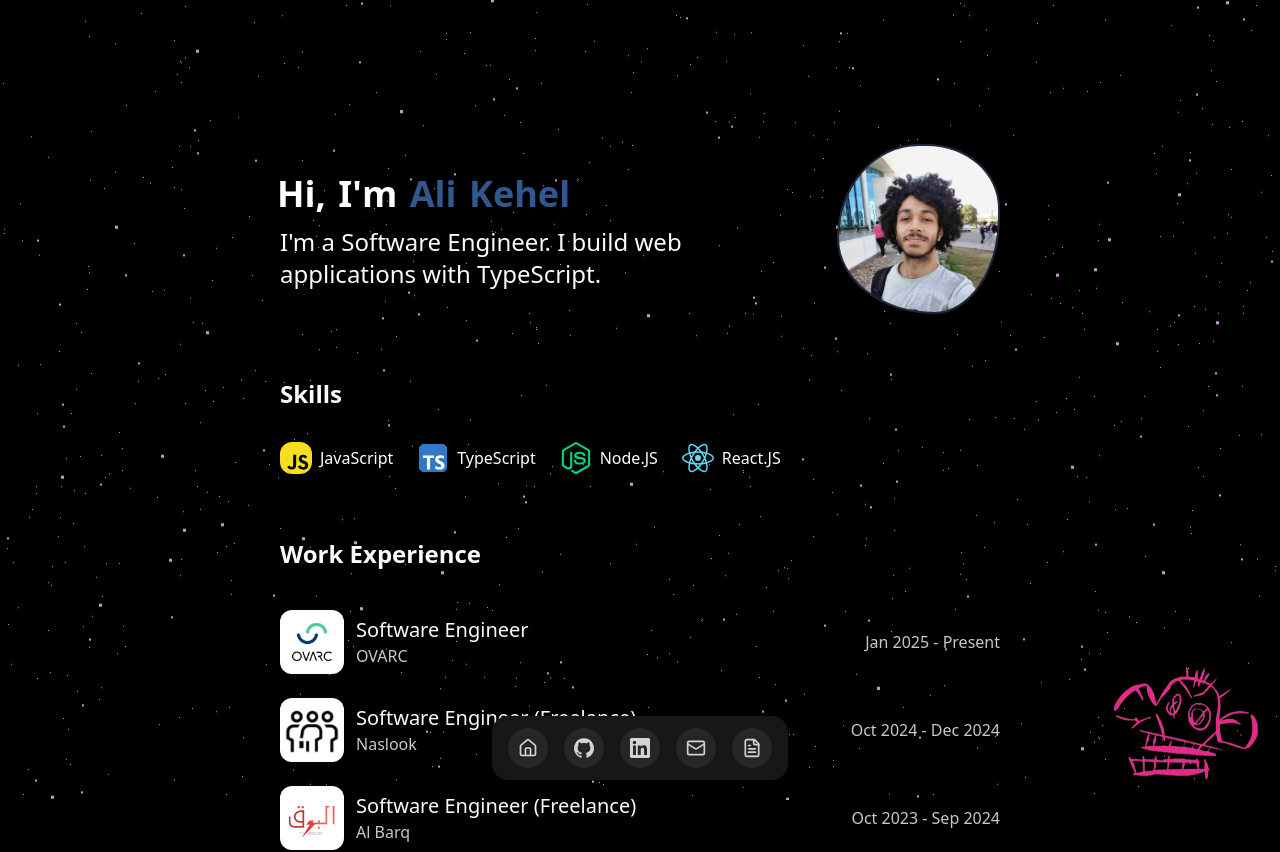
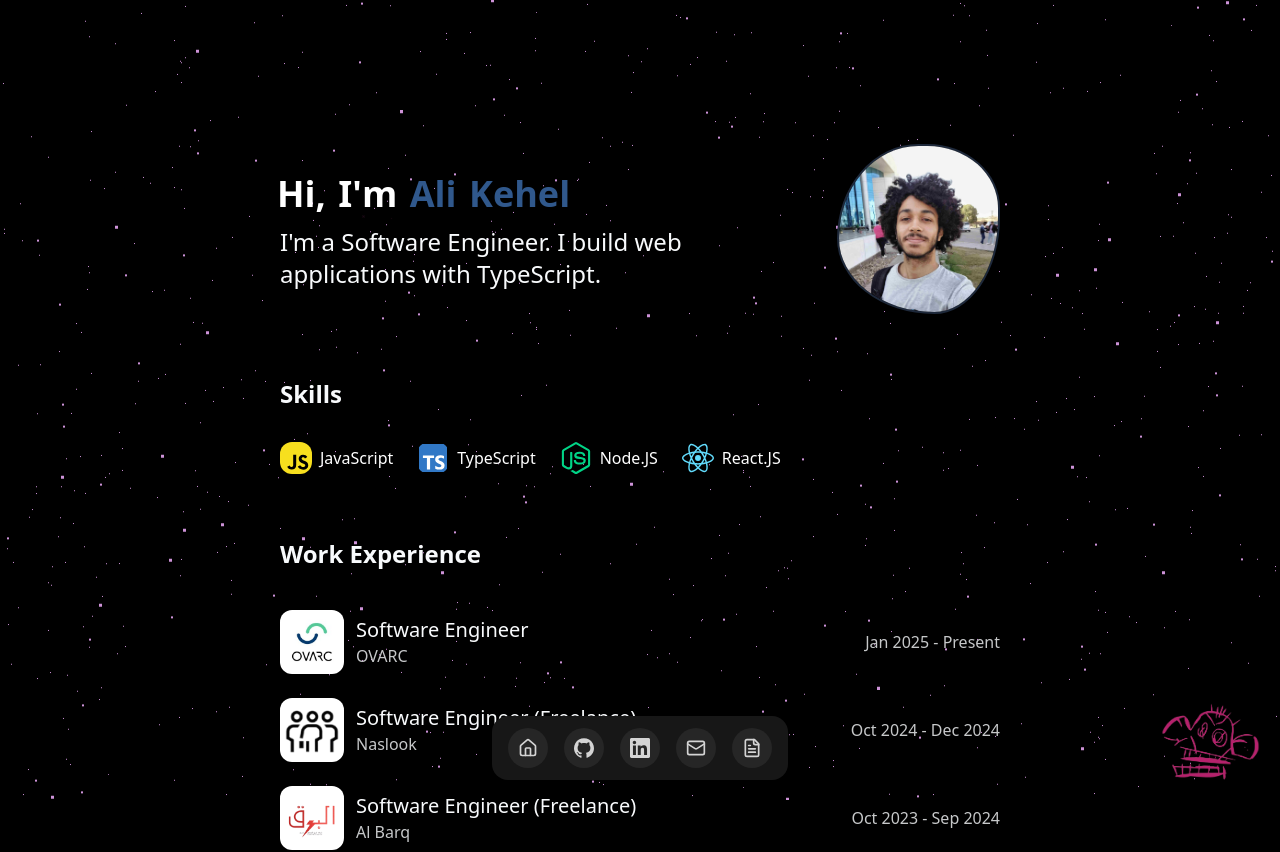
Before and after one commit to alikehel/alikehel.dev, a Next.js app: page / in a window 1280 px wide. Shown: the top 852 px of the page. Built offline with nearby package versions, Linux system fonts and the light colour scheme.

Commit message:
feat: :sparkles: adjust image dimensions and reposition in layout

```diff
--- a/src/app/layout.tsx
+++ b/src/app/layout.tsx
@@ -46,9 +46,9 @@ export default function RootLayout({
                     <Image
                         src="/jinx-monkey.png"
                         alt="Jinx Monkey"
-                        width={150}
-                        height={150}
-                        className="fixed bottom-5 right-5 -z-50"
+                        width={100}
+                        height={100}
+                        className="fixed bottom-5 left-5 -z-50 md:right-5 md:left-auto opacity-80"
                     />
                 </ThemeProvider>
             </body>
--- a/src/app/page.tsx
+++ b/src/app/page.tsx
@@ -10,7 +10,7 @@ import { resume } from "@/data/resume";
 
 export default function Home() {
     return (
-        <main className="mx-auto flex min-h-screen max-w-3xl flex-col gap-16 px-6 py-16 md:pb-44 md:pt-36">
+        <main className="mx-auto flex min-h-screen max-w-3xl flex-col gap-16 px-6 pt-16 pb-32 md:pb-44 md:pt-36">
             {/* Hero */}
             <section className="flex flex-col-reverse items-center justify-between gap-6 sm:flex-row">
                 <div className="flex flex-col gap-3">
```
